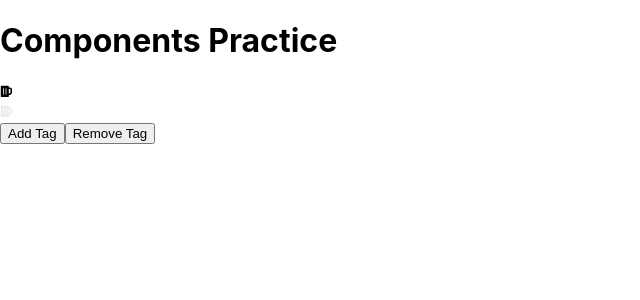
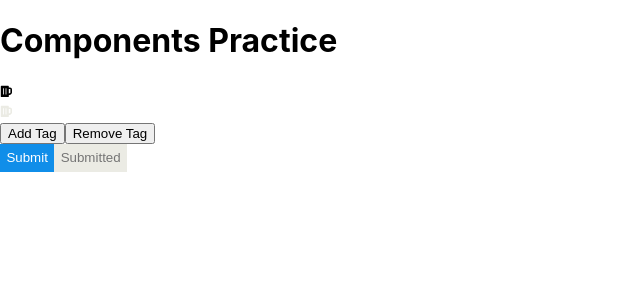
Before and after one commit to amitkhonde/components-practice, a React (Create React App) app: page / in a window 1280 px wide. Shown: the top 300 px of the page, without its empty margins (0-640 px from the left). Built offline with nearby package versions, Linux system fonts and the light colour scheme.

Commit message:
button component

```diff
--- a/src/App.js
+++ b/src/App.js
@@ -5,8 +5,8 @@ import _includes from 'lodash/includes';
 import { FaBeer } from 'react-icons/fa';
 
 import Icon from './components/Icon';
-
 import { useTags, Tag, Tags } from './components/Tags';
+import Button from './components/Button';
 
 function App() {
   const { addTag, removeTag, tags, selectedTagIds, selectTag, deselectTag } =
@@ -29,6 +29,11 @@ function App() {
 
       selectTag(id);
     };
+  }
+
+  function btnClick() {
+    // eslint-disable-next-line
+    console.log('Button clicked');
   }
 
   return (
@@ -56,6 +61,10 @@ function App() {
       <button type="button" onClick={deleteTag}>
         Remove Tag
       </button>
+      <div>
+        <Button onClick={btnClick}>Submit</Button>
+        <Button isDisabled onClick={btnClick}>Submitted</Button>
+      </div>
     </div>
   );
 }
--- /dev/null
+++ b/src/components/Button/Button.js
@@ -0,0 +1,34 @@
+import React from 'react';
+import PropTypes from 'prop-types';
+import cx from 'classnames';
+
+import _noop from 'lodash/noop';
+
+import styles from './button.module.scss';
+
+function Button(props) {
+  const { children, className = styles.primaryButton, disabledClassName = styles.disabledButton, isDisabled, onClick, } = props;
+  return (
+    <button type='button' className={cx(className, { [disabledClassName]: isDisabled})} onClick={onClick}>
+      {children}
+    </button>
+  );
+}
+
+Button.defaultProps = {
+  children: null,
+  className: undefined,
+  disabledClassName: undefined,
+  isDisabled: false,
+  onClick: _noop,
+};
+
+Button.propTypes = {
+  children: PropTypes.node,
+  className: PropTypes.string,
+  disabledClassName: PropTypes.string,
+  isDisabled: PropTypes.bool,
+  onClick: PropTypes.func,
+};
+
+export default Button;
--- /dev/null
+++ b/src/components/Button/button.module.scss
@@ -0,0 +1,20 @@
+@import '../../styles/global.scss';
+
+@mixin primary-button {
+  padding: 0.4rem;
+  border: none;
+  color: $white;
+  background-color: $blue;
+  cursor: pointer;
+}
+
+.primaryButton {
+  @include primary-button;
+}
+
+.disabledButton {
+  background-color: $disabled-color;
+  color: $grey;
+  pointer-events: none;
+  cursor: not-allowed;
+}
--- /dev/null
+++ b/src/components/Button/index.js
@@ -0,0 +1,3 @@
+import Button from './Button';
+
+export default Button;
--- a/src/components/Tags/useTags.js
+++ b/src/components/Tags/useTags.js
@@ -40,6 +40,7 @@ function reducer(state, payload) {
     }
 
     default: {
+      // eslint-disable-next-line
       console.error(`${action} action not supported.`);
       return state;
     }
--- a/src/styles/global.scss
+++ b/src/styles/global.scss
@@ -2,3 +2,5 @@
 $disabled-color: #EBEBE4;
 $sky-blue:  #87CEEB;
 $blue:  #108EE9;
+$white: #ffffff;
+$grey: #757575;
```
Also changed, not shown: 1 other file (tests, documents, lock files or other folders).
